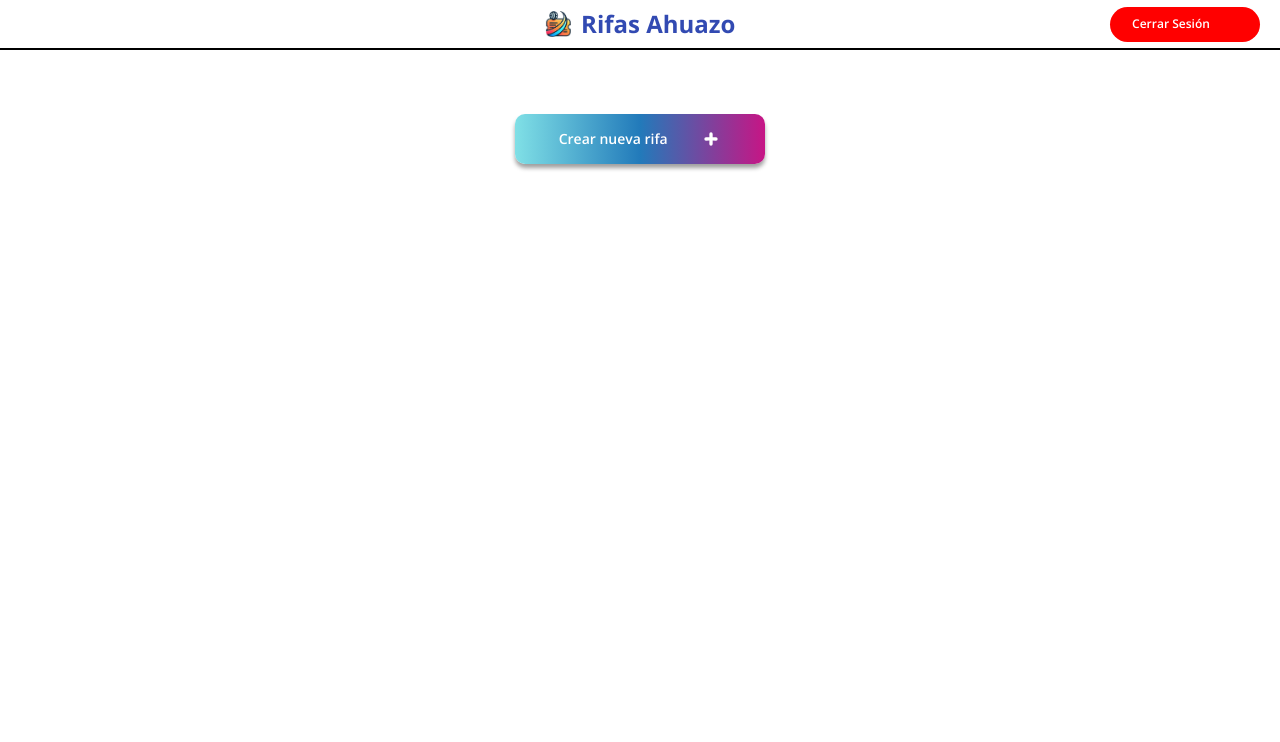
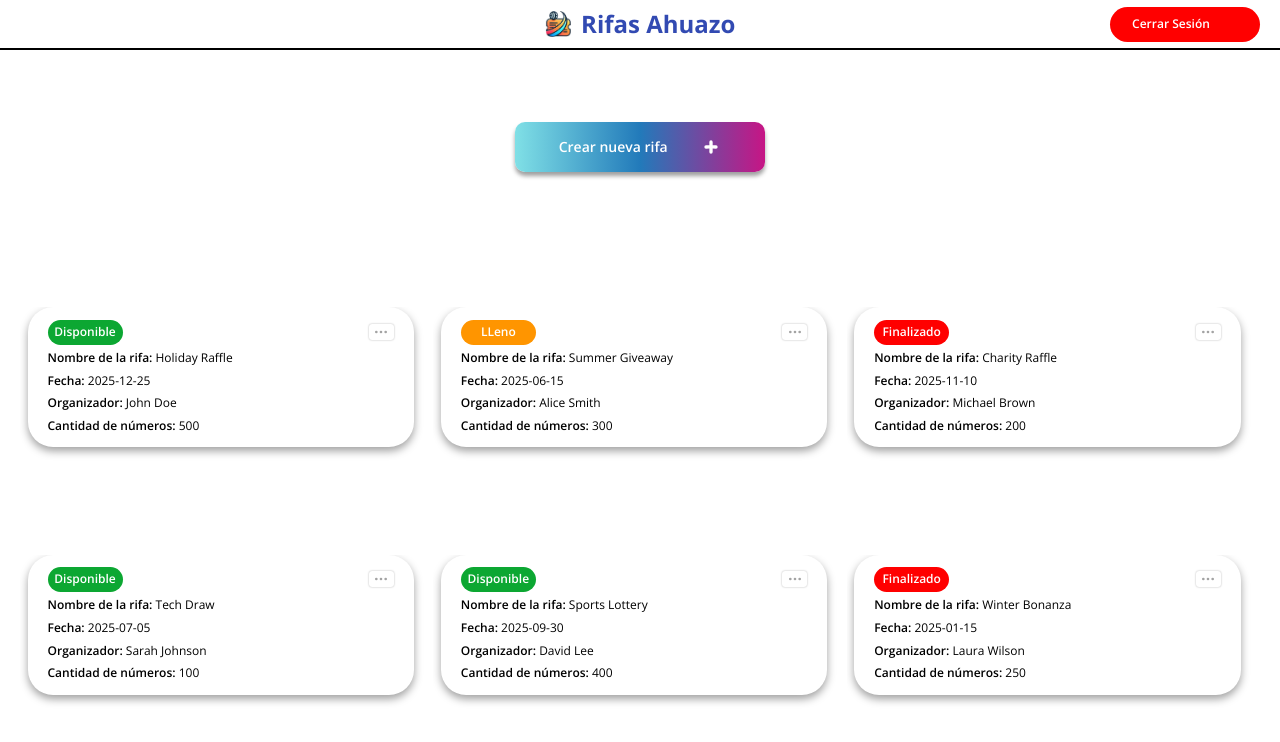
Before and after one commit to EL4toCAARMINE/RifasFront, a React (Vite) app: page /dashAdmin in a window 1280 px wide. Shown: the top 742 px of the page. Built offline with nearby package versions, Linux system fonts and the light colour scheme.

Commit message:
Dashboard terminado

```diff
--- a/src/components/headerAdmin.jsx
+++ b/src/components/headerAdmin.jsx
@@ -1,5 +1,5 @@
 import React from 'react'
-import Icon from '../assets/images/icon.png';
+import Icon from '../assets/images/icon.webp';
 
 export default function HeaderAdmin({children}){
     const [before, after] = React.Children.toArray(children);
--- /dev/null
+++ b/src/components/raffles.jsx
@@ -0,0 +1,81 @@
+import React, { useEffect, useState } from 'react'
+import { useNavigate } from 'react-router-dom';
+
+export default function Raffles({data}){
+    const navigate = useNavigate();
+    const { id, raffleName, status, date, organizerName, numberOfTickets } = data;
+
+    const [statustext, setStatusText] = useState({
+        text: "Status",
+        color: "#A3A3A3"
+    });
+    const [optionsVisible, setOptionsVisible] = useState(false);
+
+    useEffect(()=>{
+        switch (status) {
+            case 1:
+                setStatusText({text: "LLeno", color: "#ff9500"});
+                break;
+            case 2:
+                setStatusText({text: "Finalizado", color: "#ff0000"});
+                break;
+            case 3:
+                setStatusText({text: "Disponible", color: "#0CA732"});
+                break;
+            default:
+                setStatusText({text: "Status", color: "#A3A3A3"});
+                break;
+        }
+    },[]);
+
+    const updateR = (event) => {
+        event.stopPropagation();
+        setOptionsVisible(false);
+    }
+
+    const deleteR = (event) => {
+        event.stopPropagation();
+        setOptionsVisible(false);
+    }
+
+    const openOptions = (event) => {
+        event.stopPropagation();
+        setOptionsVisible(true);
+    }
+
+    const goToRaffle = () => {
+        navigate("/raffleAdmin");
+    }
+
+    return (
+        <div className="col-12 col-md-6 col-lg-5 col-xl-4 raffleComponentContainer" onClick={()=>goToRaffle()}>
+            <div className="raffleC">
+                <div className="optionsI">
+                    <div className="statusC" style={{background: statustext.color}}>
+                        <p>{statustext.text}</p>
+                    </div>
+                    <div className="optionsC" onClick={openOptions}>
+                        <svg xmlns="http://www.w3.org/2000/svg" width="1.6rem" height="1.6rem" viewBox="0 0 24 24"><path fill="#A3A3A3" d="M7 12a2 2 0 1 1-4 0a2 2 0 0 1 4 0m7 0a2 2 0 1 1-4 0a2 2 0 0 1 4 0m7 0a2 2 0 1 1-4 0a2 2 0 0 1 4 0"/></svg>
+                    </div>
+                    {optionsVisible &&
+                        <div className="optionsEE" onMouseLeave={()=>setOptionsVisible(false)}>
+                            <div onClick={updateR}>
+                                <p>Editar</p>
+                                <svg xmlns="http://www.w3.org/2000/svg" width="1.6rem" height="1.6rem" viewBox="0 0 24 24"><path fill="none" stroke="#324AB2" stroke-linecap="round" stroke-linejoin="round" stroke-width="2" d="m5 16l-1 4l4-1L19.586 7.414a2 2 0 0 0 0-2.828l-.172-.172a2 2 0 0 0-2.828 0zM15 6l3 3m-5 11h8"/></svg>
+                            </div>
+                            <div onClick={deleteR}>
+                                <p>Eliminar</p>
+                                <svg xmlns="http://www.w3.org/2000/svg" width="1.6rem" height="1.6rem" viewBox="0 0 24 24"><path fill="none" stroke="#ff0000" stroke-linecap="round" stroke-linejoin="round" stroke-width="2" d="M4 7h16m-10 4v6m4-6v6M5 7l1 12a2 2 0 0 0 2 2h8a2 2 0 0 0 2-2l1-12M9 7V4a1 1 0 0 1 1-1h4a1 1 0 0 1 1 1v3"/></svg>
+                            </div>
+                        </div>
+                    }
+                </div>
+
+                <p><span>Nombre de la rifa: </span>{raffleName}</p>
+                <p><span>Fecha: </span>{date}</p>
+                <p><span>Organizador: </span>{organizerName}</p>
+                <p><span>Cantidad de números: </span>{numberOfTickets}</p>
+            </div>
+        </div>
+    );
+}
--- a/src/screens/admin/DashAdmin.jsx
+++ b/src/screens/admin/DashAdmin.jsx
@@ -1,10 +1,62 @@
-import React from 'react';
+import React, { useState } from 'react';
 import HeaderAdmin from "../../components/headerAdmin";
 import Btn from "../../components/btn";
 import { useNavigate } from 'react-router-dom';
+import Raffles from '../../components/raffles';
 
 export default function DashAdmin(){
     const navigation = useNavigate();
+
+    const [raffles, setRaffles] = useState([
+        {
+          id: 1,
+          raffleName: "Holiday Raffle",
+          status: 3,  // 1: "full", 2: "finished", 3: "available"
+          date: "2025-12-25",
+          organizerName: "John Doe",
+          numberOfTickets: 500,
+        },
+        {
+          id: 2,
+          raffleName: "Summer Giveaway",
+          status: 1,  // 1: "full"
+          date: "2025-06-15",
+          organizerName: "Alice Smith",
+          numberOfTickets: 300,
+        },
+        {
+          id: 3,
+          raffleName: "Charity Raffle",
+          status: 2,  // 2: "finished"
+          date: "2025-11-10",
+          organizerName: "Michael Brown",
+          numberOfTickets: 200,
+        },
+        {
+          id: 4,
+          raffleName: "Tech Draw",
+          status: 3,  // 3: "available"
+          date: "2025-07-05",
+          organizerName: "Sarah Johnson",
+          numberOfTickets: 100,
+        },
+        {
+          id: 5,
+          raffleName: "Sports Lottery",
+          status: 3,  // 3: "available"
+          date: "2025-09-30",
+          organizerName: "David Lee",
+          numberOfTickets: 400,
+        },
+        {
+          id: 6,
+          raffleName: "Winter Bonanza",
+          status: 2,  // 2: "finished"
+          date: "2025-01-15",
+          organizerName: "Laura Wilson",
+          numberOfTickets: 250,
+        },
+    ]);
 
     const logOut = () => {
         navigation("/loginAdmin");
@@ -26,7 +78,7 @@ export default function DashAdmin(){
                     action={()=>logOut()}
                     styles={{justifyContent: "space-evenly", borderRadius: 25, position: "absolute", right: 20, width: 150, height: 35}}
                 >
-                    <svg xmlns="http://www.w3.org/2000/svg" width="1.6rem" height="1.6rem" viewBox="0 0 24 24"><g fill="none" stroke="#ffffff" stroke-linecap="round" stroke-linejoin="round" stroke-width="2"><path stroke-dasharray="36" stroke-dashoffset="36" d="M12 4h-7c-0.55 0 -1 0.45 -1 1v14c0 0.55 0.45 1 1 1h7"><animate fill="freeze" attributeName="stroke-dashoffset" dur="0.5s" values="36;0"/></path><path stroke-dasharray="14" stroke-dashoffset="14" d="M9 12h11.5"><animate fill="freeze" attributeName="stroke-dashoffset" begin="0.6s" dur="0.2s" values="14;0"/></path><path stroke-dasharray="6" stroke-dashoffset="6" d="M20.5 12l-3.5 -3.5M20.5 12l-3.5 3.5"><animate fill="freeze" attributeName="stroke-dashoffset" begin="0.8s" dur="0.2s" values="6;0"/></path></g></svg>
+                    <svg xmlns="http://www.w3.org/2000/svg" width="1.6rem" height="1.6rem" viewBox="0 0 24 24"><g fill="none" stroke="#ffffff" strokeLinecap="round" strokeLinejoin="round" strokeWidth="2"><path strokeDasharray="36" strokeDashoffset="36" d="M12 4h-7c-0.55 0 -1 0.45 -1 1v14c0 0.55 0.45 1 1 1h7"><animate fill="freeze" attributeName="stroke-dashoffset" dur="0.5s" values="36;0"/></path><path strokeDasharray="14" strokeDashoffset="14" d="M9 12h11.5"><animate fill="freeze" attributeName="stroke-dashoffset" begin="0.6s" dur="0.2s" values="14;0"/></path><path strokeDasharray="6" strokeDashoffset="6" d="M20.5 12l-3.5 -3.5M20.5 12l-3.5 3.5"><animate fill="freeze" attributeName="stroke-dashoffset" begin="0.8s" dur="0.2s" values="6;0"/></path></g></svg>
                 </Btn>
             </HeaderAdmin>
             <main>
@@ -49,7 +101,9 @@ export default function DashAdmin(){
                     </Btn>
                 </div>
                 <div className="row midR">
-
+                    {raffles.map((raffle, index)=>{
+                        return <Raffles key={index} data={raffle}/>
+                    })}
                 </div>
                 <div className="bottomR">
 
--- a/src/screens/admin/LoginAdmin.jsx
+++ b/src/screens/admin/LoginAdmin.jsx
@@ -46,7 +46,7 @@ export default function LoginAdmin(){
               </div>
 
               <Btn reverse={true} size={"1.4rem"} styles={{width: "70%", height: 50}} colorBg={"#00000040"} colorBgH={"#00000060"} action={()=>{logIn()}} >
-                <svg xmlns="http://www.w3.org/2000/svg" width="2rem" height="2rem" viewBox="0 0 24 24" className='loginIcon'><g fill="none" stroke="#ffffff" stroke-linecap="round" stroke-linejoin="round" stroke-width="2"><path stroke-dasharray="36" stroke-dashoffset="36" d="M13 4l7 0c0.55 0 1 0.45 1 1v14c0 0.55 -0.45 1 -1 1h-7"><animate fill="freeze" attributeName="stroke-dashoffset" dur="0.5s" values="36;0"/></path><path stroke-dasharray="14" stroke-dashoffset="14" d="M3 12h11.5"><animate fill="freeze" attributeName="stroke-dashoffset" begin="0.6s" dur="0.2s" values="14;0"/></path><path stroke-dasharray="6" stroke-dashoffset="6" d="M14.5 12l-3.5 -3.5M14.5 12l-3.5 3.5"><animate fill="freeze" attributeName="stroke-dashoffset" begin="0.8s" dur="0.2s" values="6;0"/></path></g></svg>
+                <svg xmlns="http://www.w3.org/2000/svg" width="2rem" height="2rem" viewBox="0 0 24 24" className='loginIcon'><g fill="none" stroke="#ffffff" strokeLinecap="round" strokeLinejoin="round" strokeWidth="2"><path strokeDasharray="36" strokeDashoffset="36" d="M13 4l7 0c0.55 0 1 0.45 1 1v14c0 0.55 -0.45 1 -1 1h-7"><animate fill="freeze" attributeName="strokeDashoffset" dur="0.5s" values="36;0"/></path><path strokeDasharray="14" strokeDashoffset="14" d="M3 12h11.5"><animate fill="freeze" attributeName="strokeDashoffset" begin="0.6s" dur="0.2s" values="14;0"/></path><path strokeDasharray="6" strokeDashoffset="6" d="M14.5 12l-3.5 -3.5M14.5 12l-3.5 3.5"><animate fill="freeze" attributeName="strokeDashoffset" begin="0.8s" dur="0.2s" values="6;0"/></path></g></svg>
               </Btn>
             </div>
           </main>
--- a/src/styles/components/_headerAdmin.scss
+++ b/src/styles/components/_headerAdmin.scss
@@ -23,6 +23,7 @@ header{
         img{
             height: 55%;
             margin-right: 10px;
+            aspect-ratio: 1/1;
         }
 
         h1{
--- /dev/null
+++ b/src/styles/components/_raffles.scss
@@ -0,0 +1,100 @@
+@use "../others/colors";
+
+.raffleComponentContainer{
+    cursor: pointer;
+    position: relative;
+    overflow: hidden;
+
+    .raffleC{
+        height: 140px;
+        width: 97%;
+        background-color: #fff;
+        border-radius: 25px;
+        box-shadow: 0 4px 8px #00000060;
+        margin-bottom: 20px;
+        overflow: hidden;
+        padding: 10px 20px;
+        display: flex;
+        flex-direction: column;
+        align-items: flex-start;
+        justify-content: space-around;
+        position: relative;
+
+        p{
+            font-size: 1.2rem;
+
+            span{
+                font-size: 1.2rem;
+                font-family: OpenSansSemiBold, Arial, Helvetica, sans-serif;
+            }
+        }
+
+        .optionsI{
+            width: 100%;
+            height: 25px;
+            display: flex;
+            flex-direction: row;
+            align-items: center;
+            justify-content: space-between;
+
+            .statusC{
+                width: 75px;
+                display: flex;
+                align-items: center;
+                justify-content: center;
+                height: 100%;
+                border-radius: 20px;
+
+                p{
+                    color: #fff;
+                    font-family: OpenSansSemiBold, Arial, Helvetica, sans-serif;
+                }
+            }
+
+            .optionsC{
+                // border: 1px solid #A3A3A3;
+                box-shadow: 0 0 2px #00000050;
+                width: 25px;
+                display: flex;
+                align-items: center;
+                justify-content: center;
+                border-radius: 3px;
+                cursor: pointer;
+                transition: all 0.3s ease;
+
+                &:hover{
+                    scale: 1.05;
+                }
+            }
+
+            .optionsEE{
+                width: 100px;
+                height: auto;
+                background: #fff;
+                box-shadow: 0 0 4px #00000060;
+                position: absolute;
+                display: flex;
+                flex-direction: column;
+                top: 15px;
+                right: 10px;
+
+                div{
+                    display: flex;
+                    flex-direction: row;
+                    justify-content: space-between;
+                    align-items: center;
+                    padding: 0 10px;
+                    cursor: pointer;
+
+                    p{
+                        font-size: 1.2rem;
+                    }
+
+                    &:hover{
+                        background-color: #dbdbdb;
+                    }
+                }
+            }
+        }
+    }
+}
--- a/src/styles/main.scss
+++ b/src/styles/main.scss
@@ -6,6 +6,7 @@
 
 @use "components/btn";
 @use "components/headerAdmin";
+@use "components/raffles";
 
 // Admin
 
--- a/src/styles/styles-admin/_dashAdmin.scss
+++ b/src/styles/styles-admin/_dashAdmin.scss
@@ -24,11 +24,17 @@
             flex-direction: column;
             align-items: center;
             justify-content: center;
+            padding: 50px;
         }
 
         .midR{
             flex: 4;
             width: 100%;
+            display: flex;
+            flex-direction: row;
+            justify-content: space-between;
+            align-items: center;
+            padding: 20px;
         }
 
         .bottomR{
```
Also changed, not shown: src/assets/images/icon.png (deleted), src/assets/images/icon.webp (added).
